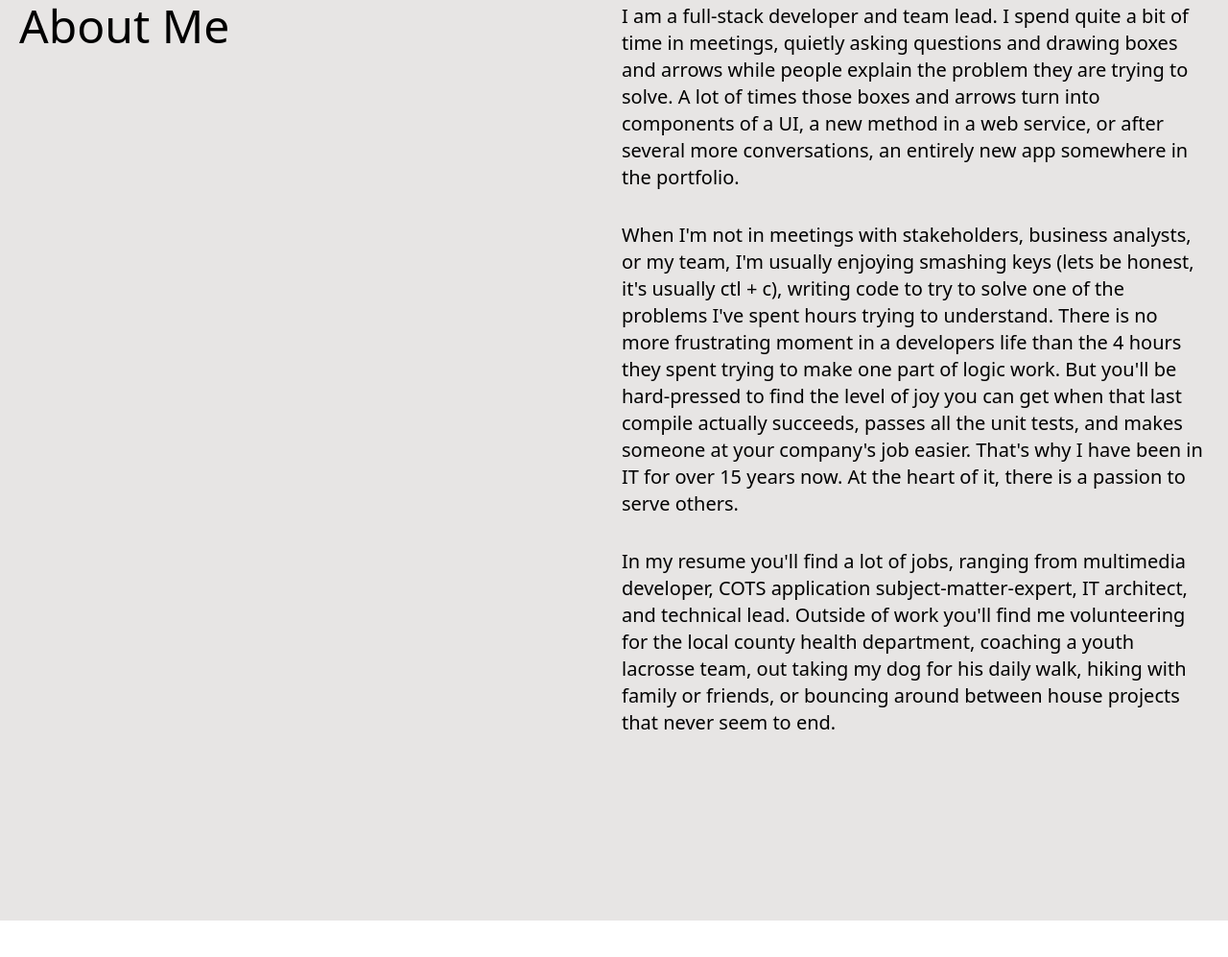
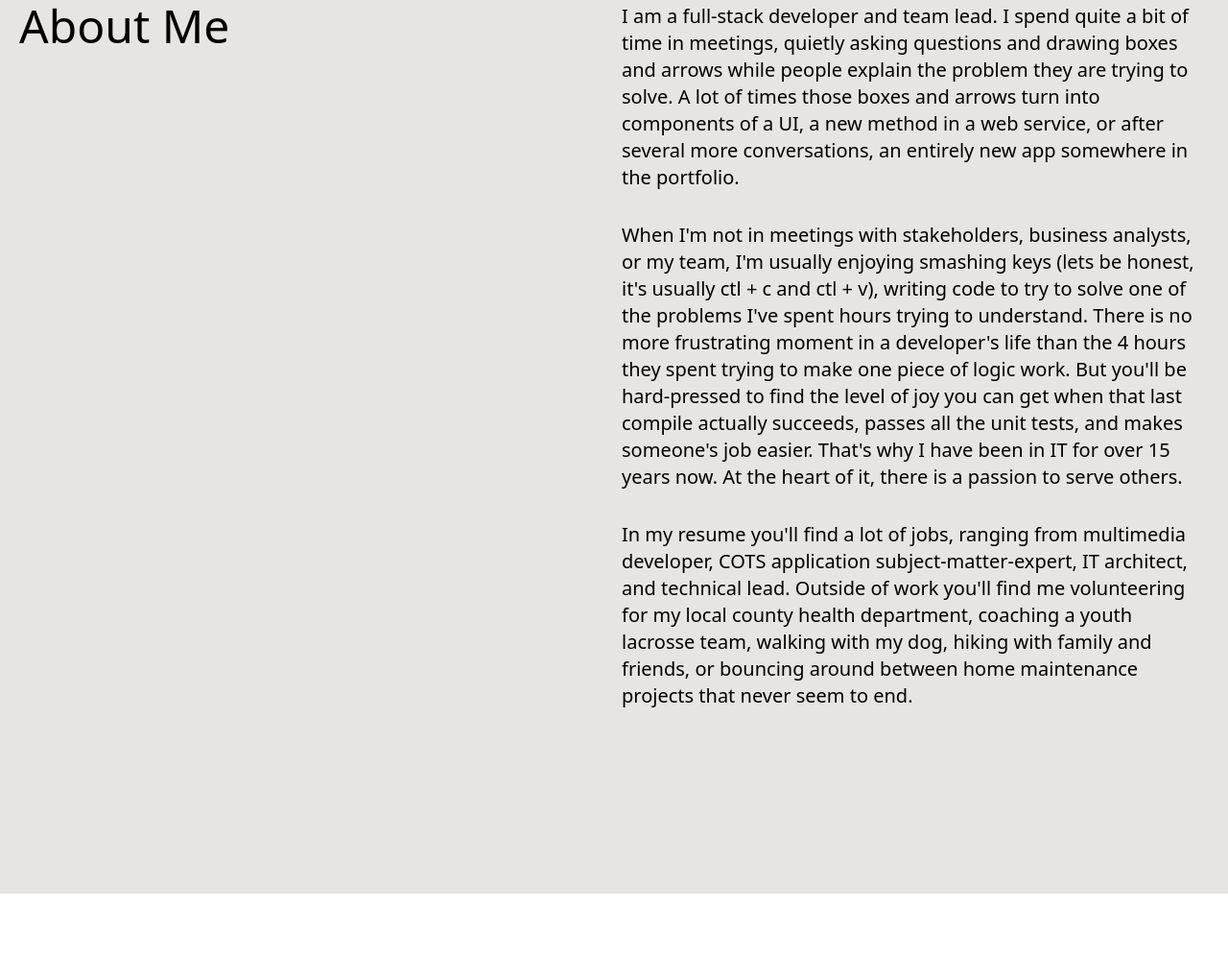
Before and after one commit to madflytom/stahl-portfolio-web-v1, a website built with Parcel: page index.html in a window 1280 px wide. Shown: the part 1093-2090 px from the top of the page at 96% size. Built offline with nearby package versions, Linux system fonts and the light colour scheme.

Commit message:
add resume, edits, and google analytics

```diff
--- a/index.html
+++ b/index.html
@@ -21,11 +21,22 @@
     <link rel="stylesheet" href="css/main.css">
     <link rel="stylesheet" href="dist/output.css">
 
+    <!-- Global site tag (gtag.js) - Google Analytics -->
+    <script async src="https://www.googletagmanager.com/gtag/js?id=G-Y0E5MB4T7N"></script>
+    <script>
+        window.dataLayer = window.dataLayer || [];
+        function gtag() { dataLayer.push(arguments); }
+        gtag('js', new Date());
+
+        gtag('config', 'G-Y0E5MB4T7N');
+    </script>
+
 </head>
 
 <body>
     <div data-scroll-container>
-        <section id="intro" class="h-screen m-auto flex items-center justify-center text-center text-neutral-200 bg-fixed bg-center bg-cover custom-img">
+        <section id="intro"
+            class="h-screen m-auto flex items-center justify-center text-center text-neutral-200 bg-fixed bg-center bg-cover custom-img">
             <div class="relative z-30 p-5 text-5xl text-white" data-scroll-section>
                 <p>Hello. I'm <span class="txt-rotate" data-period="1500"
                         data-rotate='[ "Tom.", "a dad.", "a coach.", "a nerd.", "the dog walker." , "a developer.", "always learning."]'></span>
@@ -65,20 +76,31 @@
                     <h2 class="text-5xl font-medium" data-scroll data-scroll-sticky data-scroll-target="#about">About Me
                     </h2>
                     <div class="text-xl pt-4 lg:pt-0">
-                        <p class="mb-8">I am a full-stack developer and team lead.  I spend quite a bit of time in meetings, quietly asking questions and drawing boxes
-                            and arrows while people explain the problem they are trying to solve.  A lot of times those boxes and arrows turn into
-                            components of a UI, a new method in a web service, or after several more conversations, an entirely new app somewhere in
+                        <p class="mb-8">I am a full-stack developer and team lead. I spend quite a bit of time in
+                            meetings, quietly asking questions and drawing boxes
+                            and arrows while people explain the problem they are trying to solve. A lot of times those
+                            boxes and arrows turn into
+                            components of a UI, a new method in a web service, or after several more conversations, an
+                            entirely new app somewhere in
                             the portfolio.
                         </p>
-                        <p class="mb-8">When I'm not in meetings with stakeholders, business analysts, or my team, I'm usually enjoying smashing keys (lets be honest,
-                            it's usually ctl + c), writing code to try to solve one of the problems I've spent hours trying to understand.  There is no more frustrating
-                            moment in a developers life than the 4 hours they spent trying to make one part of logic work.  But you'll be hard-pressed to find the level of joy
-                            you can get when that last compile actually succeeds, passes all the unit tests, and makes someone at your company's job easier.  That's why I
-                            have been in IT for over 15 years now.  At the heart of it, there is a passion to serve others.
+                        <p class="mb-8">When I'm not in meetings with stakeholders, business analysts, or my team, I'm
+                            usually enjoying smashing keys (lets be honest,
+                            it's usually ctl + c and ctl + v), writing code to try to solve one of the problems I've
+                            spent hours trying to understand. There is no more frustrating
+                            moment in a developer's life than the 4 hours they spent trying to make one piece of logic
+                            work. But you'll be hard-pressed to find the level of joy
+                            you can get when that last compile actually succeeds, passes all the unit tests, and makes
+                            someone's job easier. That's why I
+                            have been in IT for over 15 years now. At the heart of it, there is a passion to serve
+                            others.
                         </p>
-                        <p class="mb-8">In my resume you'll find a lot of jobs, ranging from multimedia developer, COTS application subject-matter-expert, IT architect, and technical lead.
-                            Outside of work you'll find me volunteering for the local county health department, coaching a youth lacrosse team, out taking my dog for his daily walk,
-                            hiking with family or friends, or bouncing around between house projects that never seem to end.
+                        <p class="mb-8">In my resume you'll find a lot of jobs, ranging from multimedia developer, COTS
+                            application subject-matter-expert, IT architect, and technical lead.
+                            Outside of work you'll find me volunteering for my local county health department, coaching
+                            a youth lacrosse team, walking with my dog,
+                            hiking with family and friends, or bouncing around between home maintenance projects that
+                            never seem to end.
                         </p>
                     </div>
                 </div>
@@ -165,25 +187,33 @@
                         </div>
                         <div data-scroll data-scroll-speed="8">
                             <h1 class="text-xl font-bold">Want more history?</h1>
-                            <p class="text-large py-5">Check out my downloadable resume or LinkedIn</p>
+                            <p class="text-large py-5"><a href="docs/TomStahl+WebResume.pdf" target="_blank">Download my
+                                    resume</a> or <a href="https://www.linkedin.com/in/tomjstahl/" target="_blank">check
+                                    out LinkedIn</a></p>
                         </div>
                     </div>
                 </div>
             </div>
         </section>
 
-        <section id="contact-section" class="h-screen flex items-center justify-center text-center bg-slate-900 text-stone-50" data-scroll-section>
+        <section id="contact-section"
+            class="h-screen flex items-center justify-center text-center bg-slate-900 text-stone-50"
+            data-scroll-section>
             <div class="container px-5 mx-auto">
                 <div id="contact" data-scroll data-scroll-sticky data-scroll-target="#contact">
-                    <h2 class="text-xl font-medium" >
+                    <h2 class="text-xl font-medium">
                         Check out my full resume, some of my code, my photos, or my blog
                     </h2>
                     <div class="text-xl pt-4 lg:pt-0">
                         <p class="text-4xl">
-                            <a href="https://www.linkedin.com/in/tomjstahl/" target="_blank"><i class="fa-brands fa-linkedin p-5"></i></a>
-                            <a href="https://github.com/madflytom" target="_blank"><i class="fa-brands fa-github p-5"></i></a>
-                            <a href="https://500px.com/p/madflytom?view=photos" target="_blank"><i class="fa-brands fa-500px p-5"></i></a>
-                            <a href="https://tstahl.azurewebsites.net/ " target="_blank"><i class="fa-solid fa-blog"></i></a>
+                            <a href="https://www.linkedin.com/in/tomjstahl/" target="_blank"><i
+                                    class="fa-brands fa-linkedin p-5"></i></a>
+                            <a href="https://github.com/madflytom" target="_blank"><i
+                                    class="fa-brands fa-github p-5"></i></a>
+                            <a href="https://500px.com/p/madflytom?view=photos" target="_blank"><i
+                                    class="fa-brands fa-500px p-5"></i></a>
+                            <a href="https://tstahl.azurewebsites.net/ " target="_blank"><i
+                                    class="fa-solid fa-blog"></i></a>
                         </p>
 
                     </div>
@@ -202,14 +232,6 @@
     <script src="js/plugins.js"></script>
     <script src="js/main.js"></script>
 
-
-
-    <!-- Google Analytics: change UA-XXXXX-Y to be your site's ID. -->
-    <script>
-        window.ga = function () { ga.q.push(arguments) }; ga.q = []; ga.l = +new Date;
-        ga('create', 'UA-XXXXX-Y', 'auto'); ga('set', 'anonymizeIp', true); ga('set', 'transport', 'beacon'); ga('send', 'pageview')
-    </script>
-    <script src="https://www.google-analytics.com/analytics.js" async></script>
 </body>
 
 </html>
```
Also changed, not shown: 1 other file.
